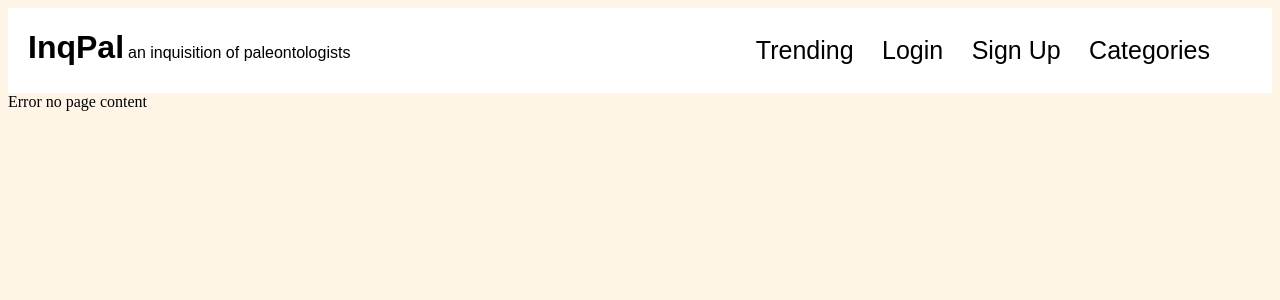
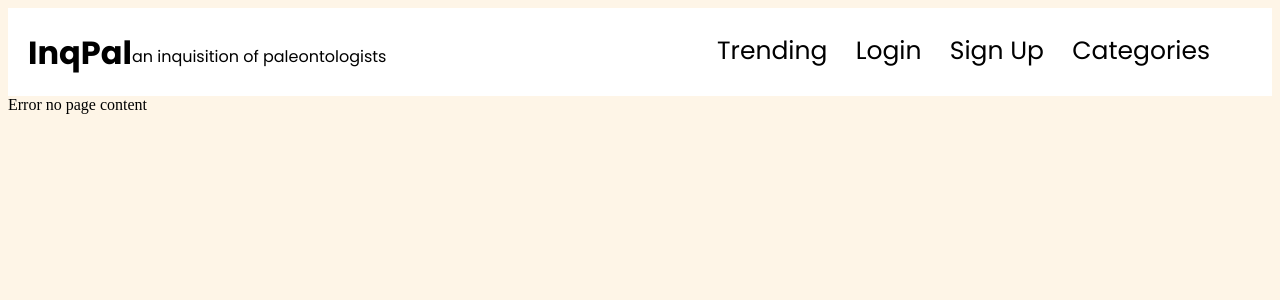
Before and after one commit to 2884069/InqPal, a Django app: page / in a window 1280 px wide. Shown: the top 300 px of the page. Run offline with Django 3.2, Linux system fonts and the light colour scheme.

Commit message:
fixed base size issue

```diff
--- a/inqpal/views.py
+++ b/inqpal/views.py
@@ -106,6 +106,6 @@ def make_post(request):
 def edit_profile(request):
     pass
 
-@login_required
+#@login_required
 def add_pal(request):
-    render(request, 'inqpal/add_pal.html')
+    return render(request, 'inqpal/add_pal.html')
--- a/templates/inqpal/base.html
+++ b/templates/inqpal/base.html
@@ -9,6 +9,9 @@
         {% block head_block %}
         {% endblock %}
         <link rel = "stylesheet" href="{% static 'css/base.css' %}" />
+        <link rel="preconnect" href="https://fonts.googleapis.com">
+        <link rel="preconnect" href="https://fonts.gstatic.com" crossorigin>
+        <link href="https://fonts.googleapis.com/css2?family=Poppins:ital,wght@0,100;0,200;0,300;0,400;0,500;0,600;0,700;0,800;0,900;1,100;1,200;1,300;1,400;1,500;1,600;1,700;1,800;1,900&display=swap" rel="stylesheet">
     </head>
     <div id = 'header'>
         <div id = 'header_name' >
```
